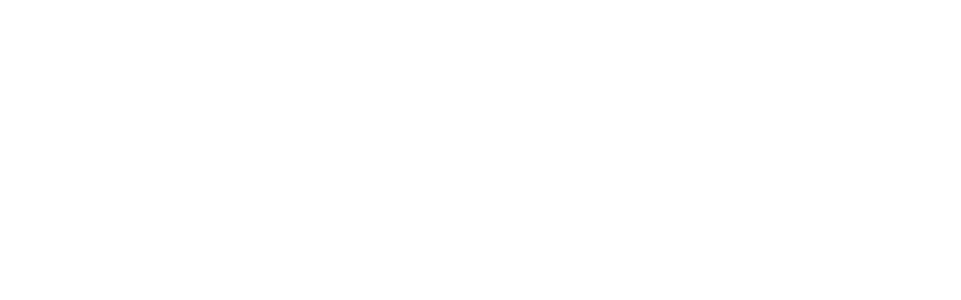
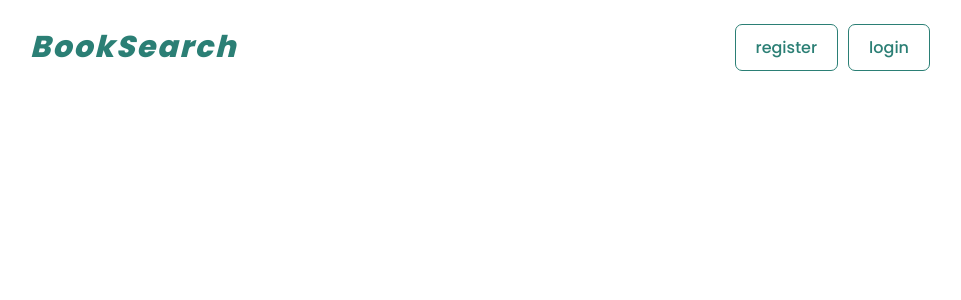
Before and after one commit to SardorOchilov/book-search, a Vue app: page / in a window 1280 px wide. Shown: the top 300 px of the page, without its empty margins (160-1121 px from the left). Built offline with nearby package versions, Linux system fonts and the light colour scheme.

Commit message:
added navbar

```diff
--- a/public/index.html
+++ b/public/index.html
@@ -5,6 +5,7 @@
     <meta http-equiv="X-UA-Compatible" content="IE=edge">
     <meta name="viewport" content="width=device-width,initial-scale=1.0">
     <link rel="icon" href="<%= BASE_URL %>favicon.ico">
+    <link href="https://fonts.googleapis.com/css2?family=Poppins:wght@400;500;600;700;800;900&display=swap" rel="stylesheet">
     <title><%= htmlWebpackPlugin.options.title %></title>
   </head>
   <body>
--- a/src/App.vue
+++ b/src/App.vue
@@ -1,33 +1,39 @@
 <template>
   <section>
     <div class="container">
-
+      <Navbar></Navbar>
     </div>
   </section>
 </template>
 
 <script lang="ts">
-import { defineComponent } from 'vue';
-import Navbar from './components/TheNavbar.vue';
+import { defineComponent } from "vue";
+import Navbar from "./components/TheNavbar.vue";
 
 export default defineComponent({
-  name: 'App',
+  name: "App",
   components: {
-    Navbar
-  }
+    Navbar,
+  },
 });
 </script>
 
 <style>
 #app {
-  font-family: Avenir, Helvetica, Arial, sans-serif;
+  font-family: Poppins;
   -webkit-font-smoothing: antialiased;
   -moz-osx-font-smoothing: grayscale;
-  text-align: center;
   color: #2c3e50;
-  margin-top: 60px;
 }
 a {
   text-decoration: none;
+  color: inherit;
+}
+.container {
+  width: 900px;
+}
+section {
+  display: flex;
+  justify-content: center;
 }
 </style>
--- a/src/components/TheNavbar.vue
+++ b/src/components/TheNavbar.vue
@@ -1,6 +1,6 @@
 <template>
   <div class="navbar">
-    <span class="logo">BookSearch</span>
+    <a href="/" class="logo">BookSearch</a>
     <ul class="nav-links">
       <li><a href="/">register</a></li>
       <li><a href="/">login</a></li>
@@ -19,5 +19,37 @@
 
 <!-- Add "scoped" attribute to limit CSS to this component only -->
 <style scoped>
+  .navbar {
+    display: flex;
+    align-items: center;
+    justify-content: space-between;
+  }
 
+  .logo {
+    color: #2B7F75;
+    font-weight: 800;
+    letter-spacing: 2px;
+    font-size: 30px;
+    font-style: italic;
+  }
+
+  .nav-links{
+    display: flex;
+    gap: 10px;
+    list-style: none;
+  }
+
+  .nav-links li{
+    padding: 10px 20px;
+    border: 1px solid #2B7F75;
+    border-radius: 7px;
+    color: #2B7F75;
+    font-weight: 500;
+    transition: .1s all linear;
+  }
+
+  .nav-links li:hover {
+    background-color: #2B7F75;
+    color: white;
+  }
 </style>
```
